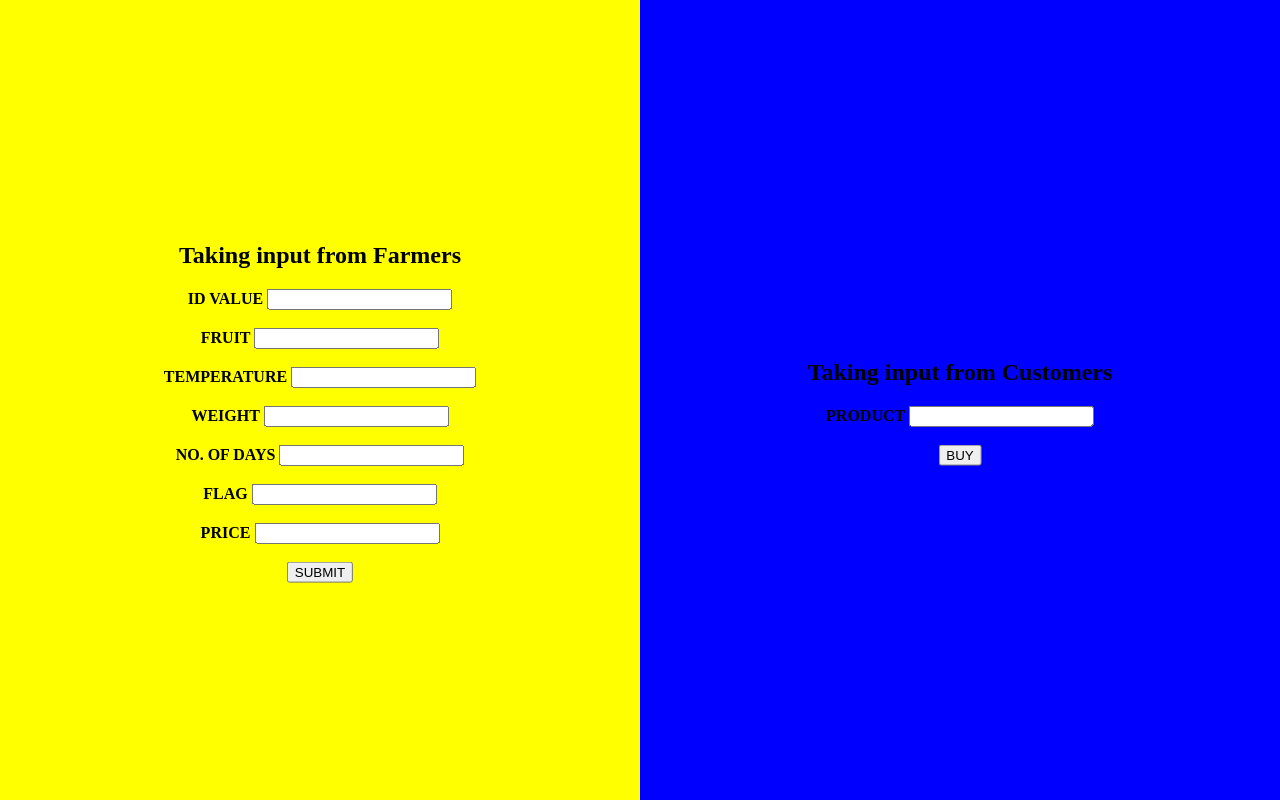
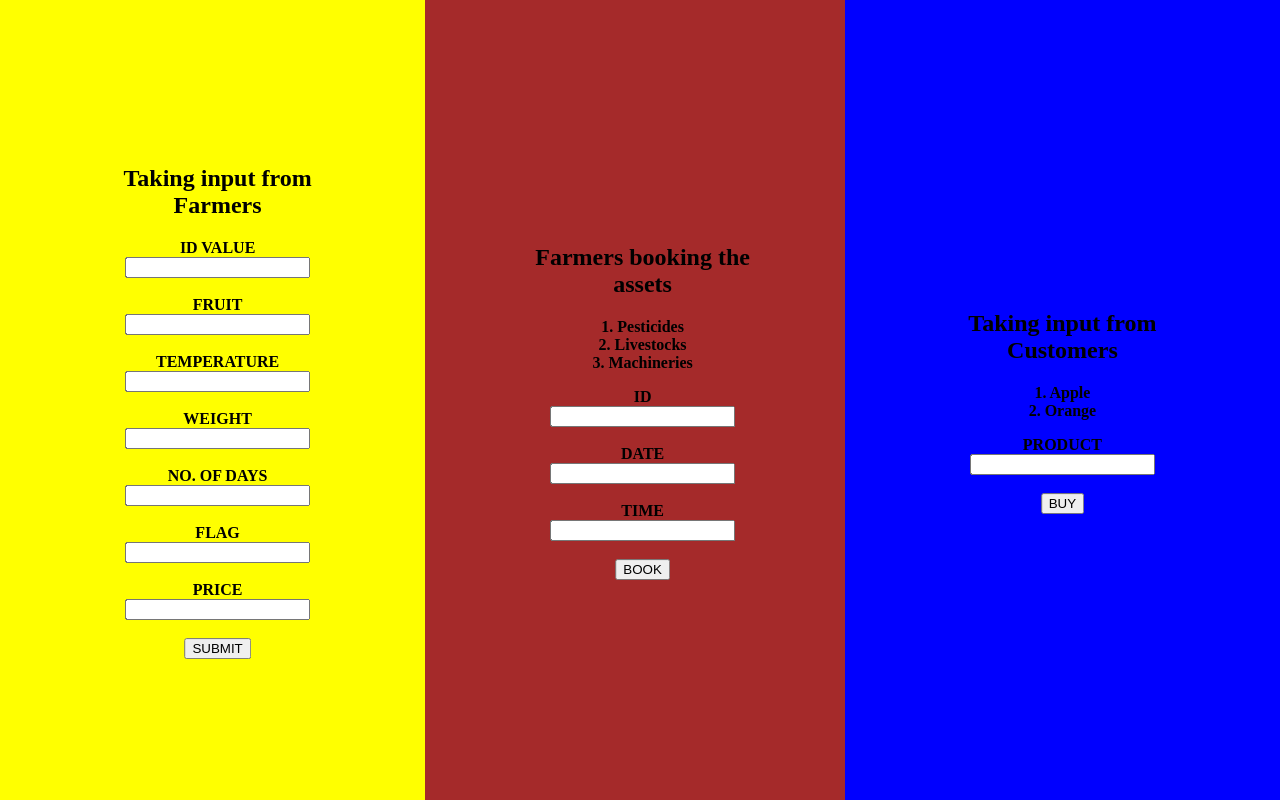
Before and after one commit to vishnuram1999/Secure-Farm-Asset-Management-using-Blockchain, a website: page templates/index.html in a window 1280 px wide. Drawn offline with nearby package versions, Linux system fonts and the light colour scheme.

Commit message:
booking assets design added

```diff
--- a/templates/index.html
+++ b/templates/index.html
@@ -8,7 +8,7 @@
 <style>
     .split {
     height: 100%;
-    width: 50%;
+    width: 34%;
     position: fixed;
     z-index: 1;
     top: 0;
@@ -24,6 +24,11 @@
     .right {
     right: 0;
     background-color: blue;
+    }
+
+    .center {
+      left:425px;
+      background-color: brown;
     }
 
     .centered {
@@ -86,25 +91,45 @@
         <div class="centered">
             <h2>Taking input from Farmers</h2>
             <p>
-                <b>ID VALUE <input type="text" id="text1" name="text1"><br><br>
-                FRUIT <input type="text" id="text5" name="text5"><br><br>
-                TEMPERATURE <input type="text" id="text2" name="text2"><br><br>
-                WEIGHT <input type="text" id="text3" name="text3"><br><br>
-                NO. OF DAYS <input type="text" id="text4" name="text4"><br><br>
-                FLAG <input type="text" id="text6" name="text6"><br><br>
-                PRICE <input type="text" id="text7" name="text7"><br><br>
+                <b>ID VALUE <br> <input type="text" id="text1" name="text1"><br><br>
+                FRUIT <br><input type="text" id="text5" name="text5"><br><br>
+                TEMPERATURE <br> <input type="text" id="text2" name="text2"><br><br>
+                WEIGHT <br><input type="text" id="text3" name="text3"><br><br>
+                NO. OF DAYS <br><input type="text" id="text4" name="text4"><br><br>
+                FLAG <br><input type="text" id="text6" name="text6"><br><br>
+                PRICE <br><input type="text" id="text7" name="text7"><br><br>
                 <button id="clicked" onclick="myFunction()">SUBMIT</button></b>
             </p>
             <div class="show-data" ></div>
         </div>
     </div>
+    <div class="split center">
+        <div class="centered">
+          <h2>Farmers booking the assets</h2>
+          <b>1. Pesticides<br>
+            2. Livestocks<br>
+            3. Machineries<br>
+          </b>
+          <p>
+            <b>
+              ID <br><input type="text" id="text9" name="text9"><br><br>
+              DATE <br><input type="text" id="text10" name="text10"><br><br>
+              TIME <br><input type="text" id="text11" name="text11"><br><br>
+              <button id="clicked2" onlcick="myfunction2()">BOOK</button>
+            </b>
+          </p>
+          <div class="show-data2"></div>
+        </div>
+      </div>
 
     <div class="split right">
         <div class="centered">
             <h2>Taking input from Customers</h2>
+            <b>1. Apple<br>
+            2. Orange</b>
             <p>
                 <b>
-                    PRODUCT <input type="text" id="text8" name="text8"><br><br>
+                    PRODUCT <br> <input type="text" id="text8" name="text8"><br><br>
                     <button id="clicked1" onclick="myfunction1()">BUY</button>
                 </b>
             </p>
```
